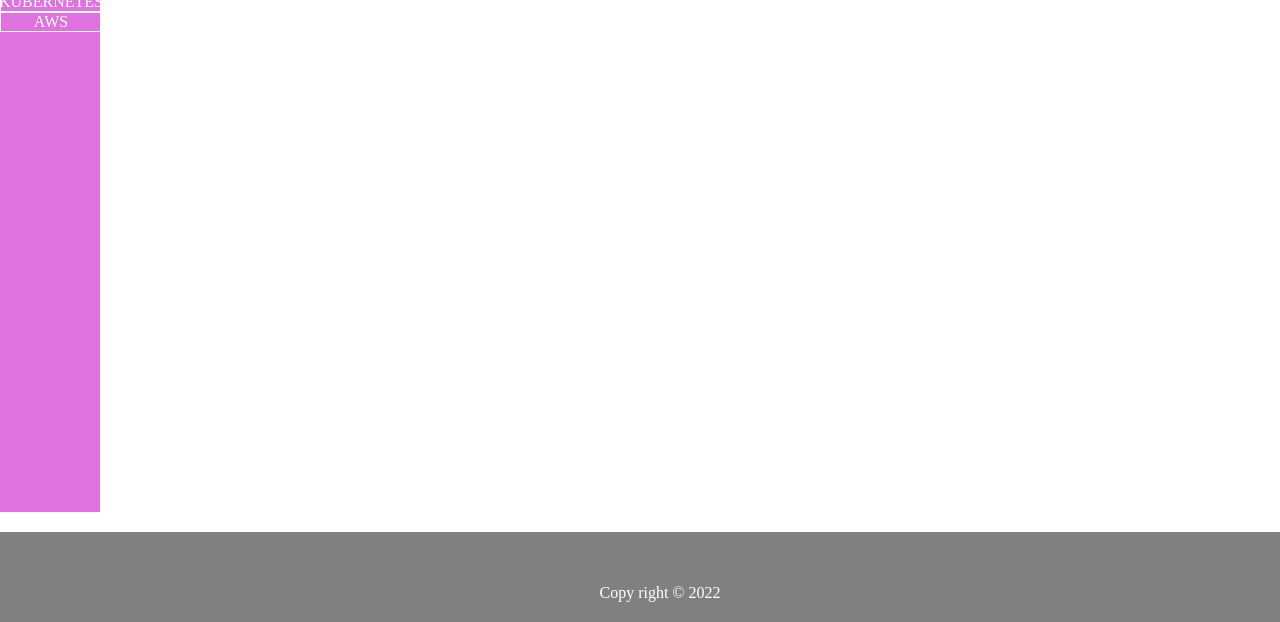
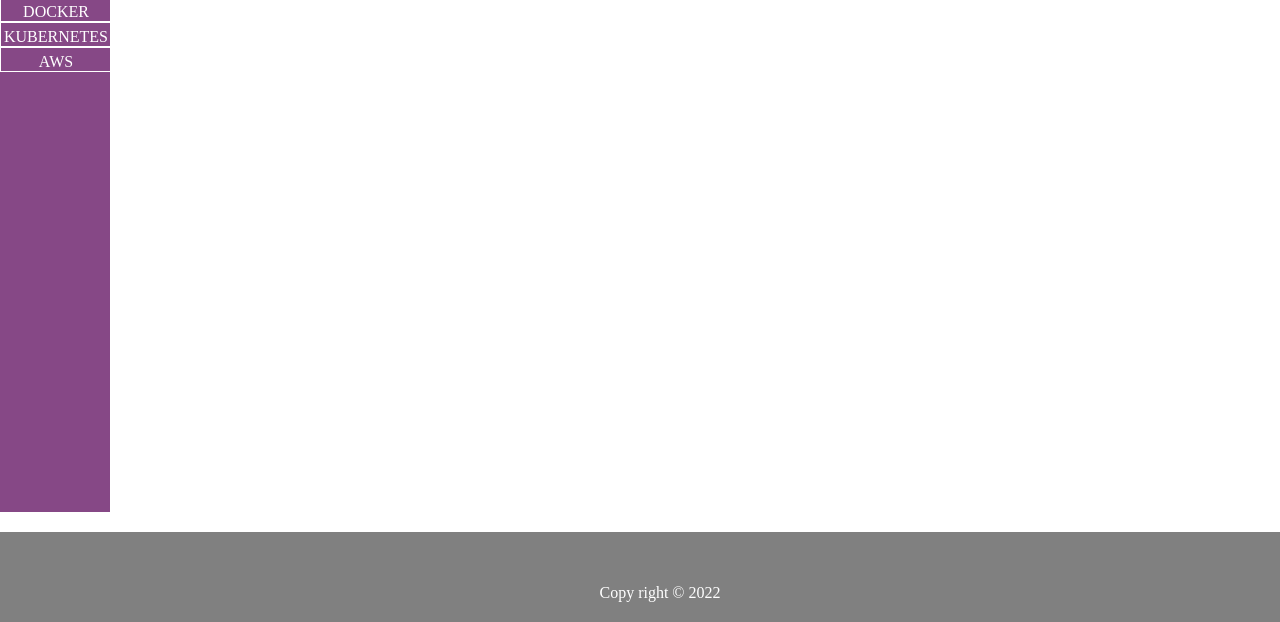
Before and after one commit to onesmus1024/html-css-intro, a plain HTML site: page index.html in a window 1280 px wide. Shown: the part 178-800 px from the top of the page. Drawn offline with Linux system fonts and the light colour scheme.

Commit message:
modify side bar

```diff
--- a/main.css
+++ b/main.css
@@ -49,15 +49,14 @@ nav ul li a:hover {
 
 /* aside */
 aside {
-    background-color: rgb(224, 114, 224);
+    background-color: rgb(134, 72, 134);
     height: 80%;
-    width: 100px;
+    width: 110px;
     position: fixed;
     top: 0;
     left: 0;
     z-index: 10;
     margin-top: 50px;
-    margin-bottom: 50px;
 
 }
 
@@ -68,8 +67,6 @@ aside ul {
     padding: 0;
     display: flex;
     flex-direction: column;
-
-
     height: 100%;
 
 }
@@ -78,6 +75,7 @@ aside ul {
 aside ul li {
     border: 1px solid #fff;
     width: 100%;
+    padding-top: 5px;
 }
 
 
```
